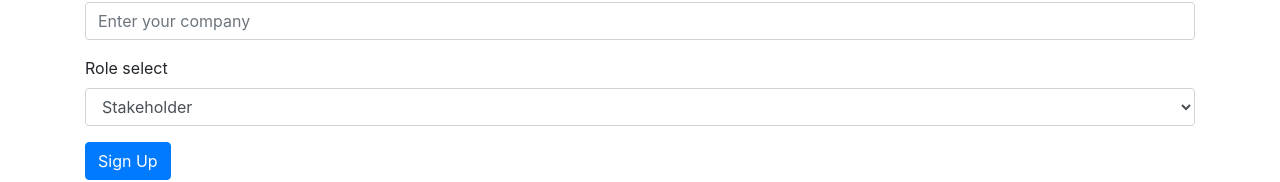
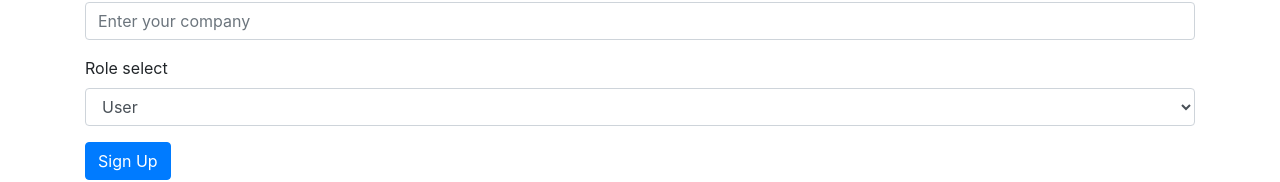
Before and after one commit to victor11555/grapes-lab, a React (Create React App) app in the folder front/: page /signup in a window 1280 px wide. Shown: the part 399-581 px from the top of the page. Built offline with nearby package versions, Linux system fonts and the light colour scheme.

Commit message:
User_without_KEY

```diff
--- a/front/src/components/common/SignUpBox/SignUpBox.js
+++ b/front/src/components/common/SignUpBox/SignUpBox.js
@@ -2,16 +2,16 @@ import React, { useState } from 'react';
 import { Form, Button, Container } from 'react-bootstrap';
 
 function SignUpBox() {
-  const secretKey = <Form.Group controlId="secretKey">
+  const secretKey = <Form.Group  controlId="secretKey">
     <Form.Label>Secret key</Form.Label>
-    <Form.Control type="password" placeholder="Secret key" />
+    <Form.Control name={'secret'} type="password" placeholder="Secret key" />
   </Form.Group>
   const [select, setSelect] = useState(false)
   const viewSecretKey = (e) => {
-    if(e.target.value == 'Admin' || e.target.value == 'Curator'){
-        setSelect(true)
+    if(e.target.value == 'User'){
+        setSelect(false)
     } else {
-      setSelect(false)
+      setSelect(true)
 
     }
   }
@@ -46,9 +46,9 @@ function SignUpBox() {
         <Form.Group controlId="Form.ControlSelect1">
           <Form.Label>Role select</Form.Label>
           <Form.Control onChange={viewSecretKey} name={'role'} as="select">
-            <option>Stakeholder</option>
             <option>User</option>
             <option>Support</option>
+            <option>Stakeholder</option>
             <option>Curator</option>
             <option>Admin</option>
           </Form.Control>
```
